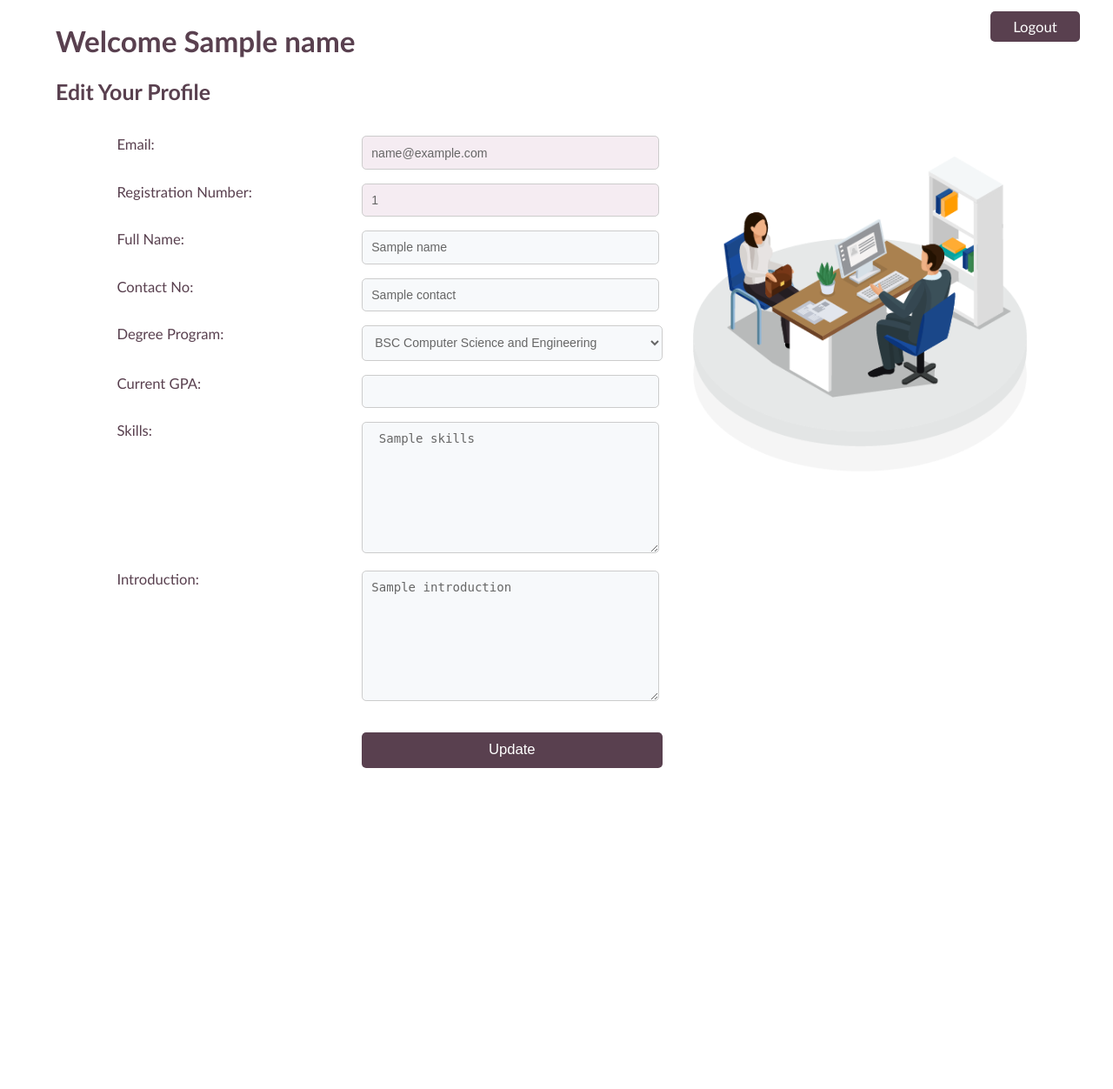
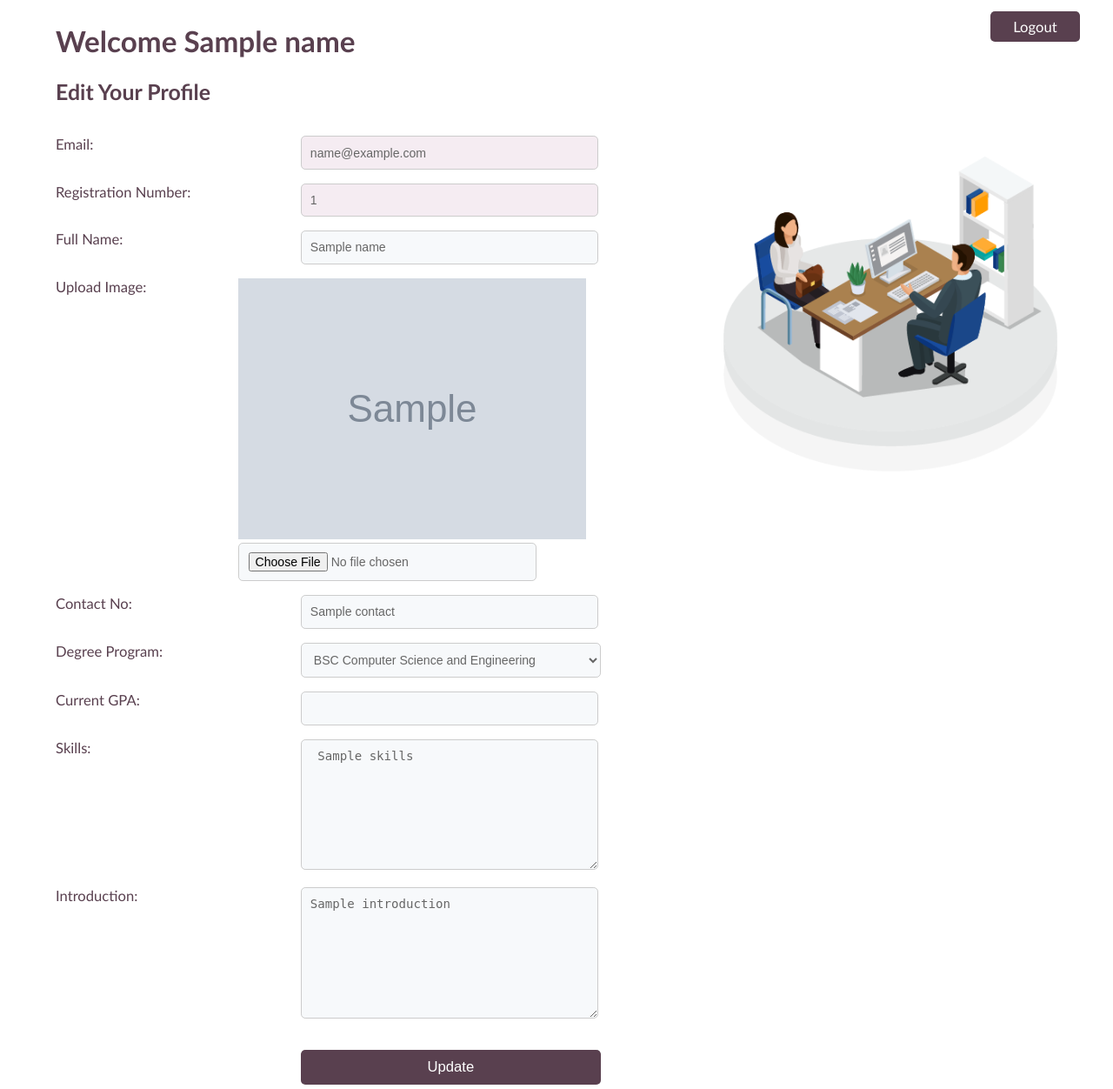
Before and after one commit to shenariperera/flask-s3-app, a Flask app: template templates/edit.html in a window 1280 px wide. Shown: the whole page at 87% size. Before the commit the page ends 883 px from the top, so only its background shows below. Run offline with Flask 3, Linux system fonts and the light colour scheme; the template is opened without the code that fills it: most values are stand-ins (such as "Sample title", 1, 10 or a date in 2020); grey boxes marked "Sample" are stand-in pictures.

Commit message:
first commit

```diff
--- a/flaskapp.py
+++ b/flaskapp.py
@@ -140,12 +140,13 @@ def check():
         gpa = items[0]['gpa']
         skills = items[0]['skills']
         introduction = items[0]['introduction']
+        image = items[0]['image']
 
         print(items[0]['password'])
 
         if password == items[0]['password']:
 
-            return render_template("edit.html",reg_number = reg_number, email = email, name = name, contact = contact, degree_program = degree_program, gpa = gpa, skills = skills, introduction = introduction)
+            return render_template("edit.html",reg_number = reg_number, email = email, name = name, contact = contact, degree_program = degree_program, gpa = gpa, skills = skills, introduction = introduction, image = image)
     return render_template("login.html")
 
 
--- a/templates/edit.html
+++ b/templates/edit.html
@@ -51,7 +51,17 @@
                 <label for="name">Full Name:</label>
               </div>
               <div>
-                <input type="text" id="name" name="name" value="{{name}}" />
+                <input type="text" id="name" name="name" value="{{name}}" required />
+              </div>
+            </div>
+
+            <div class="field">
+              <div class="field-label">
+                <label for="image">Upload Image:</label>
+              </div>
+              <div>
+                <img src="{{image}}"></img>
+                <input type="file" id="image"  name="image" required />
               </div>
             </div>
 
@@ -60,7 +70,7 @@
                 <label for="contact_no">Contact No:</label>
               </div>
               <div>
-                <input type="text" id="contact" name="contact" value="{{contact}}" />
+                <input type="text" id="contact" name="contact" value="{{contact}}" required />
               </div>
             </div>
 
@@ -95,7 +105,7 @@
                 <label for="gpa">Current GPA:</label>
               </div>
               <div>
-                <input type="number" id="gpa" step="0.01" name="gpa" value="{{gpa}}" />
+                <input type="number" id="gpa" step="0.01" name="gpa" value="{{gpa}}" required />
               </div>
             </div>
 
@@ -104,7 +114,7 @@
                 <label for="skills">Skills:</label>
               </div>
               <div>
-                <textarea id="skills" name="skills" rows="8"> {{skills}} </textarea>
+                <textarea id="skills" name="skills" rows="8" required> {{skills}} </textarea>
               </div>
             </div>
 
@@ -113,7 +123,7 @@
                 <label for="introduction">Introduction:</label>
               </div>
               <div>
-                <textarea id="introduction" name="introduction" rows="8">{{introduction}} </textarea>
+                <textarea id="introduction" name="introduction" rows="8" required>{{introduction}} </textarea>
               </div>
             </div>
 
--- a/templates/signup.html
+++ b/templates/signup.html
@@ -56,7 +56,7 @@
                 </div>
               </div>
 
-               <div class="field">
+              <div class="field">
                 <div class="field-label">
                   <label for="image">Upload Image:</label>
                 </div>
```
